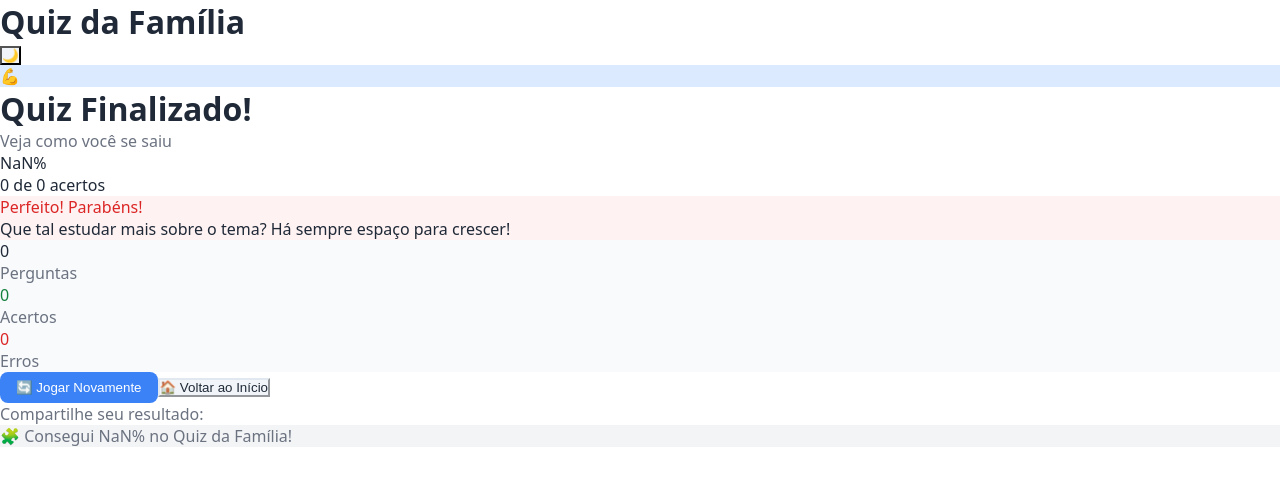
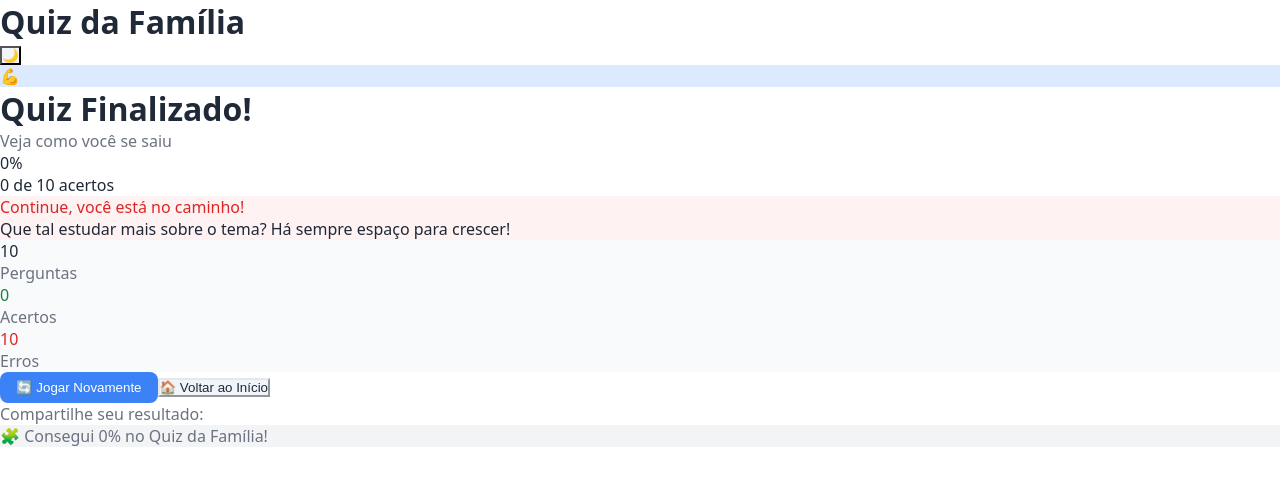
Before and after one commit to gabriellipe/familia-quiz, an Angular app: page /resultado in a window 1280 px wide. Shown: the top 484 px of the page. Built offline with nearby package versions, Linux system fonts and the light colour scheme.

Commit message:
feat: Ajustar cursores

```diff
--- a/src/app/quiz/quiz-alternative-button.ts
+++ b/src/app/quiz/quiz-alternative-button.ts
@@ -12,7 +12,7 @@ import {Alternativa} from '../types/quiz.types';
       (click)="onSelect()"
       [disabled]="disabled"
       [class]="buttonClass"
-      class="w-full p-5 rounded-xl text-left transition-all duration-300 border-2 focus:outline-none focus:ring-2 focus:ring-primary focus:ring-offset-2 alternative-hover"
+      class="w-full p-5 rounded-xl text-left transition-all duration-300 border-2 focus:outline-none focus:ring-2 focus:ring-primary focus:ring-offset-2 alternative-hover cursor-pointer"
     >
       <div class="flex items-start gap-3">
         <div class="w-6 h-6 rounded-full border-2 border-current flex items-center justify-center flex-shrink-0 mt-1">
--- a/src/app/resultado/resultado.ts
+++ b/src/app/resultado/resultado.ts
@@ -1,4 +1,4 @@
-import {Component, inject, ChangeDetectionStrategy, OnInit} from '@angular/core';
+import {Component, inject, ChangeDetectionStrategy, OnInit, signal} from '@angular/core';
 import {CommonModule} from '@angular/common';
 import {Router} from '@angular/router';
 import {QuizService} from '../services/quiz.service';
@@ -8,6 +8,7 @@ import {ResultadoProgressComponent} from './resultado-progress';
 import {ResultadoStatsComponent} from './resultado-stats';
 import {ResultadoActionsComponent} from './resultado-actions';
 import {ResultadoSharingComponent} from './resultado-sharing';
+import {ResultadoQuiz} from '../types/quiz.types';
 
 @Component({
   selector: 'app-resultado',
@@ -20,24 +21,24 @@ import {ResultadoSharingComponent} from './resultado-sharing';
         <div class="surface rounded-2xl shadow-2xl p-8 md:p-12 text-center">
           <app-resultado-header [emoji]="getEmoji()" />
 
-          <app-resultado-score [resultado]="resultado" />
+          <app-resultado-score [resultado]="resultado()" />
 
           <app-resultado-progress
-            [resultado]="resultado"
+            [resultado]="resultado()"
             [progressBarClass]="getProgressBarClass()"
             [messageClass]="getMessageClass()"
             [messageContainerClass]="getMessageContainerClass()"
             [performanceMessage]="getPerformanceMessage()"
           />
 
-          <app-resultado-stats [resultado]="resultado" />
+          <app-resultado-stats [resultado]="resultado()" />
 
           <app-resultado-actions
             (restartQuiz)="reiniciarQuiz()"
             (goHome)="voltarInicio()"
           />
 
-          <app-resultado-sharing [percentage]="resultado.porcentagem" />
+          <app-resultado-sharing [percentage]="resultado().porcentagem" />
         </div>
       </div>
     </div>
@@ -47,39 +48,43 @@ import {ResultadoSharingComponent} from './resultado-sharing';
 export class ResultadoComponent implements OnInit {
   protected readonly quizService = inject(QuizService);
   private readonly router = inject(Router);
-  protected resultado = this.quizService.calcularResultado();
+  protected resultado = signal<ResultadoQuiz>({acertos: 0, total: 0, porcentagem: 0, mensagem: ''});
 
   ngOnInit(): void {
-    // Calcular resultado imediatamente
-    this.resultado = this.quizService.calcularResultado();
+    // Aguardar o carregamento das perguntas e calcular resultado
+    this.quizService.perguntas$.subscribe(perguntas => {
+      if (perguntas.length > 0) {
+        this.resultado.set(this.quizService.calcularResultado());
+      }
+    });
   }
   protected getEmoji(): string {
-    const porcentagem = this.resultado.porcentagem;
+    const porcentagem = this.resultado().porcentagem;
     if (porcentagem >= 95) return '🏆';
     if (porcentagem >= 80) return '🎉';
     if (porcentagem >= 50) return '👍';
     return '💪';
   }
   protected getProgressBarClass(): string {
-    const porcentagem = this.resultado.porcentagem;
+    const porcentagem = this.resultado().porcentagem;
     if (porcentagem >= 80) return 'progress-excellent';
     if (porcentagem >= 50) return 'progress-good';
     return 'progress-needs-improvement';
   }
   protected getMessageClass(): string {
-    const porcentagem = this.resultado.porcentagem;
+    const porcentagem = this.resultado().porcentagem;
     if (porcentagem >= 80) return 'text-excellent';
     if (porcentagem >= 50) return 'text-good';
     return 'text-needs-improvement';
   }
   protected getMessageContainerClass(): string {
-    const porcentagem = this.resultado.porcentagem;
+    const porcentagem = this.resultado().porcentagem;
     if (porcentagem >= 80) return 'container-excellent';
     if (porcentagem >= 50) return 'container-good';
     return 'container-needs-improvement';
   }
   protected getPerformanceMessage(): string {
-    const porcentagem = this.resultado.porcentagem;
+    const porcentagem = this.resultado().porcentagem;
     if (porcentagem >= 95) return 'Desempenho perfeito! Você é um expert em uso consciente de tecnologia!';
     if (porcentagem >= 80) return 'Excelente desempenho! Você entende bem sobre tecnologia e família.';
     if (porcentagem >= 50) return 'Bom trabalho! Continue aprendendo sobre uso equilibrado de tecnologia.';
--- a/src/styles.css
+++ b/src/styles.css
@@ -130,6 +130,14 @@ body {
   transition: background-color 0.3s, color 0.3s;
   min-height: 100vh;
   font-size: 16px; /* Base font size for desktop */
+}
+
+/* Reset global para botões */
+button {
+  cursor: pointer;
+}
+button:disabled {
+  cursor: not-allowed;
 }
 
 /* Typography System - Mobile First */
```
